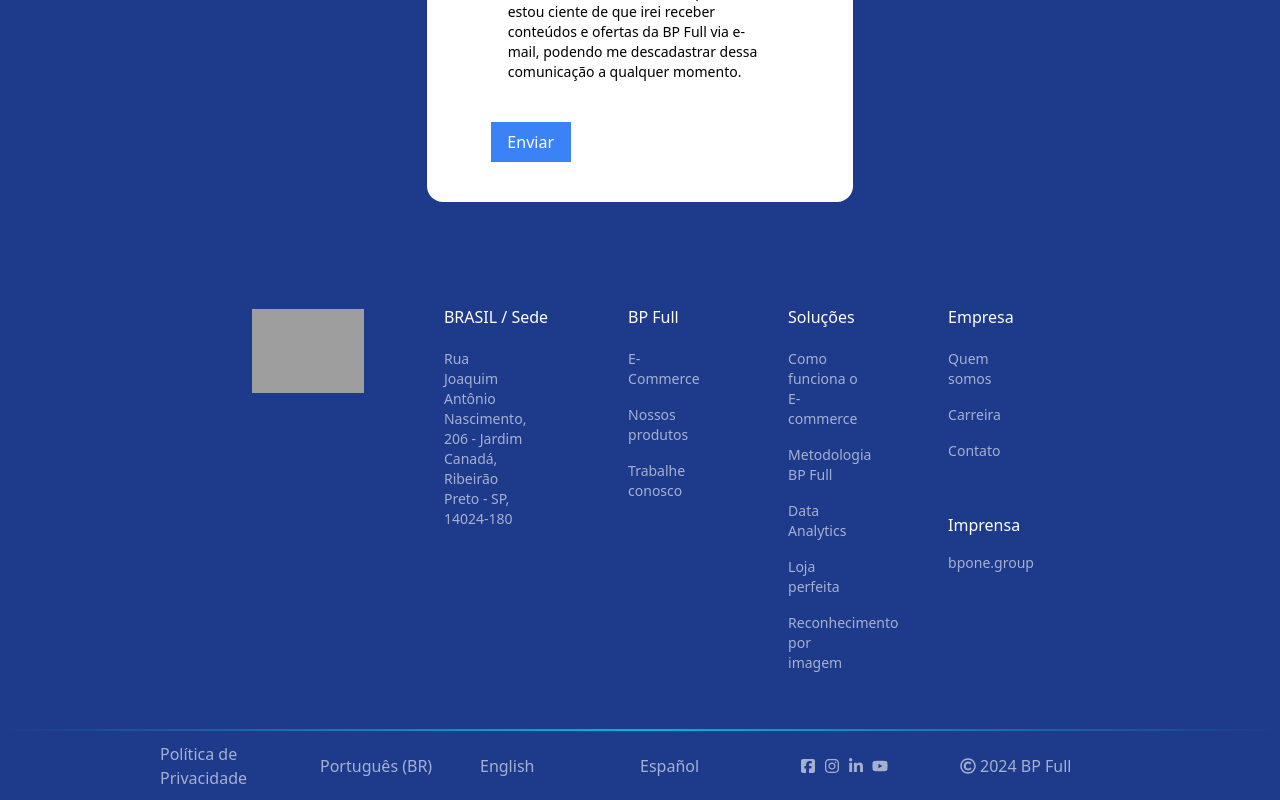
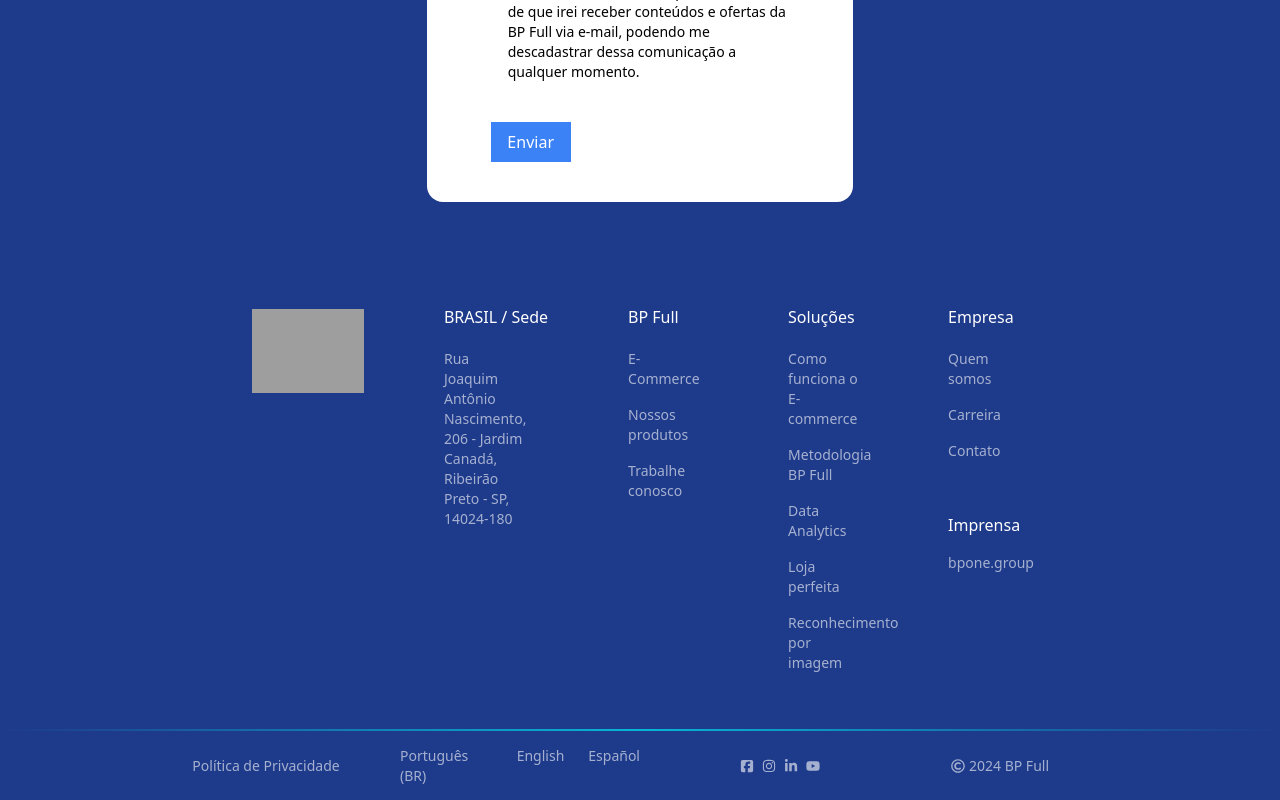
Before and after one commit to Light1365/involves-stage-clone, a Next.js app: page /home in a window 1280 px wide. Shown: the part 1268-2068 px from the top of the page. Built offline with nearby package versions, Linux system fonts and the light colour scheme; grey boxes are pictures that could not be loaded.

Commit message:
updated under footer formatting

```diff
--- a/components/footer/form/li/index.tsx
+++ b/components/footer/form/li/index.tsx
@@ -92,12 +92,12 @@
           </div>
         )}
         {isTermsText && (
-            <h1 className="font-sans pt-6 opacity-90 text-balance text-sm">{isTermsTextContent}</h1>
+            <h1 className="font-sans pt-6 text-sm">{isTermsTextContent}</h1>
         )}
          {isTermsCheckbox && (
-            <div className="flex flex-row pt-5 text-balance items-start text-sm">
+            <div className="flex flex-row pt-5 items-start text-sm">
             <input type="checkbox" className="mt-1 mr-1"></input>
-            <h1>{isTermCheckboxText}</h1>
+            <h1 className="text-wrap">{isTermCheckboxText}</h1>
 </div>
         )}
         {isSubmitButton && (
--- a/components/footer/short-footer/nav/index.tsx
+++ b/components/footer/short-footer/nav/index.tsx
@@ -12,23 +12,18 @@
   const navItems: UnderFooterLiInterface[] = [
     {
       privacyPolicy: true,
-      privacyPolicyContent: "Política de Privacidade"
+      privacyPolicyContent: "Política de Privacidade",
     },
     {
-    language:true,
+      language: true,
       languageContent: "Português (BR)",
       redirectLink: "",
+      language2: true,
+      languageContent2: "English",
+      language3: true,
+      languageContent3: "Español",
     },
-   {
-    language:true,
-    languageContent: "English",
-    redirectLink: "",
-   },
-   {
-    language:true,
-    languageContent: "Español",
-    redirectLink: "",
-   },
+
     {
       isSocialMediaIcon: true,
       isSocialMediaIconSource: "{FaSquareFacebook}",
@@ -36,11 +31,10 @@
     {
       copyright: true,
     },
-
   ];
 
   return (
-      <ul className="bg-blue-900 w-full flex flex-row justify-around items-center pl-40 mr-40 max-[1020px]:hidden">
+    <ul className="bg-blue-900 w-full flex flex-row items-center pl-40 mr-40 max-[1020px]:hidden">
       {navItems.map((item, index) => {
         return <UnderFooterNavLi {...item} key={index} />;
       })}
--- a/components/footer/short-footer/nav/li/index.tsx
+++ b/components/footer/short-footer/nav/li/index.tsx
@@ -9,9 +9,13 @@
 export interface UnderFooterLiInterface {
   //define os tipos de valores aceitos por cada prop
   privacyPolicy?: boolean;
-privacyPolicyContent?: any,
+  privacyPolicyContent?: any;
   language?: boolean;
+  language2?: boolean;
+  language3?: boolean;
   languageContent?: any;
+  languageContent2?: any;
+  languageContent3?: any;
   isSocialMediaIcon?: boolean;
   isSocialMediaIconSource?: any;
   redirectLink?: any;
@@ -23,30 +27,63 @@
   privacyPolicy = false,
   privacyPolicyContent,
   language = false,
+  language2 = false,
+  language3 = false,
   languageContent,
+  languageContent2,
+  languageContent3,
   isSocialMediaIcon = false,
   isSocialMediaIconSource,
   redirectLink,
   copyright = false,
 }: UnderFooterLiInterface) => {
   return (
-    <li className="font-sans font-sm text-white w-full flex flex-row opacity-60">
-     <div>{privacyPolicy && (
-        <a href="" className="">{privacyPolicyContent}</a>
-     )}</div>
-     <div className="">{language && (
-<a href={redirectLink} className="">{languageContent}</a>
-     )}</div>
+    <li className="font-sans text-sm text-white w-full opacity-60">
+      <div>
+        {privacyPolicy && (
+          <a href="" className="flex flex-row items-start justify-center mr-7">
+            {privacyPolicyContent}
+          </a>
+        )}
+      </div>
+      <div className="flex flex-row gap-6 justify-end">
+        {language && (
+          <a href={redirectLink} className="">
+            {languageContent}
+          </a>
+        )}
+        {language2 && (
+          <a href={redirectLink} className="">
+            {languageContent2}
+          </a>
+        )}
+        {language3 && (
+          <a href={redirectLink} className="">
+            {languageContent3}
+          </a>
+        )}
+      </div>
       {isSocialMediaIcon && (
-        <div className="flex flex-row justify-start gap-2 items-center w-full">
-<a href=""><FaSquareFacebook/></a>
-<a href=""><FaInstagram/></a>
-<a href=""><FaLinkedinIn/></a>
-<a href=""><FaYoutube/></a>
-</div>)}
+        <div className="flex flex-row justify-end gap-2 items-center w-3/4">
+          <a href="">
+            <FaSquareFacebook />
+          </a>
+          <a href="">
+            <FaInstagram />
+          </a>
+          <a href="">
+            <FaLinkedinIn />
+          </a>
+          <a href="">
+            <FaYoutube />
+          </a>
+        </div>
+      )}
       {copyright && (
         <div className="flex flex-row items-center justify-center">
-        <FaRegCopyright/><h1 className="pl-1">2024 BP Full</h1></div>
+          <FaRegCopyright />
+          <h1 className="pl-1">2024 BP Full</h1>
+        </div>
       )}
     </li>
   );
```
Also changed, not shown: vercel.json (added). Lines whose indentation alone changed are shown as unchanged.
